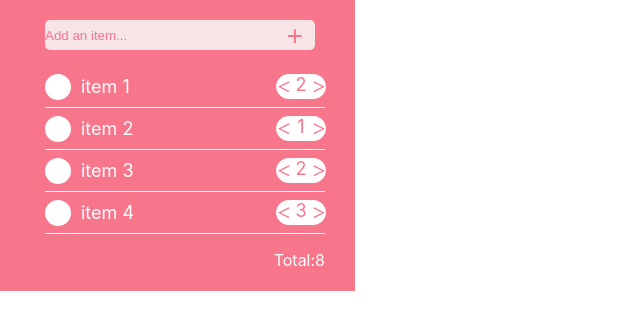
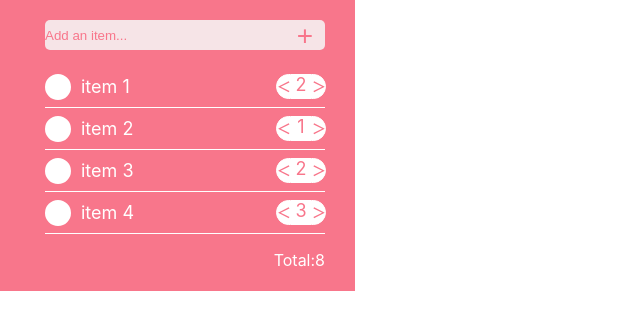
Before and after one commit to stovecbr/shoppinglist, a React (Create React App) app: page / in a window 1280 px wide. Shown: the top 330 px of the page, without its empty margins (0-640 px from the left). Built offline with nearby package versions, Linux system fonts and the light colour scheme.

Commit message:
入力欄の幅修正

```diff
--- a/src/App.css
+++ b/src/App.css
@@ -19,7 +19,7 @@
   background-color:rgb(246, 228, 231);
   border-style:hidden;
   height: 30px;
-  width: 230px;
+  width: 240px;
   margin-right: 0px;
   border: 0px;
   padding: 0px;
@@ -113,21 +113,21 @@ ul{
   vertical-align: text-top;
   background-color: white;
 }
-/* .deco-check input:checked+.dummy::after {
+.deco-check input:checked+.dummy::after {
   content: '';
   width: 80%;
   height: 40%;
   border-left: 2px solid rgb(248, 118, 139);
   border-bottom: 2px solid rgb(248, 118, 139);
   transform: rotate(-45deg);
-} */
+}
 
-.deco-check input:checked+.dummy::after {
+/* .deco-check input:checked+.dummy::after {
   content: '済';
   font-size: small;
   color: blue;
   width: 150%;
- }
+ } */
 
 .itemName{
   margin: 5px;
```
